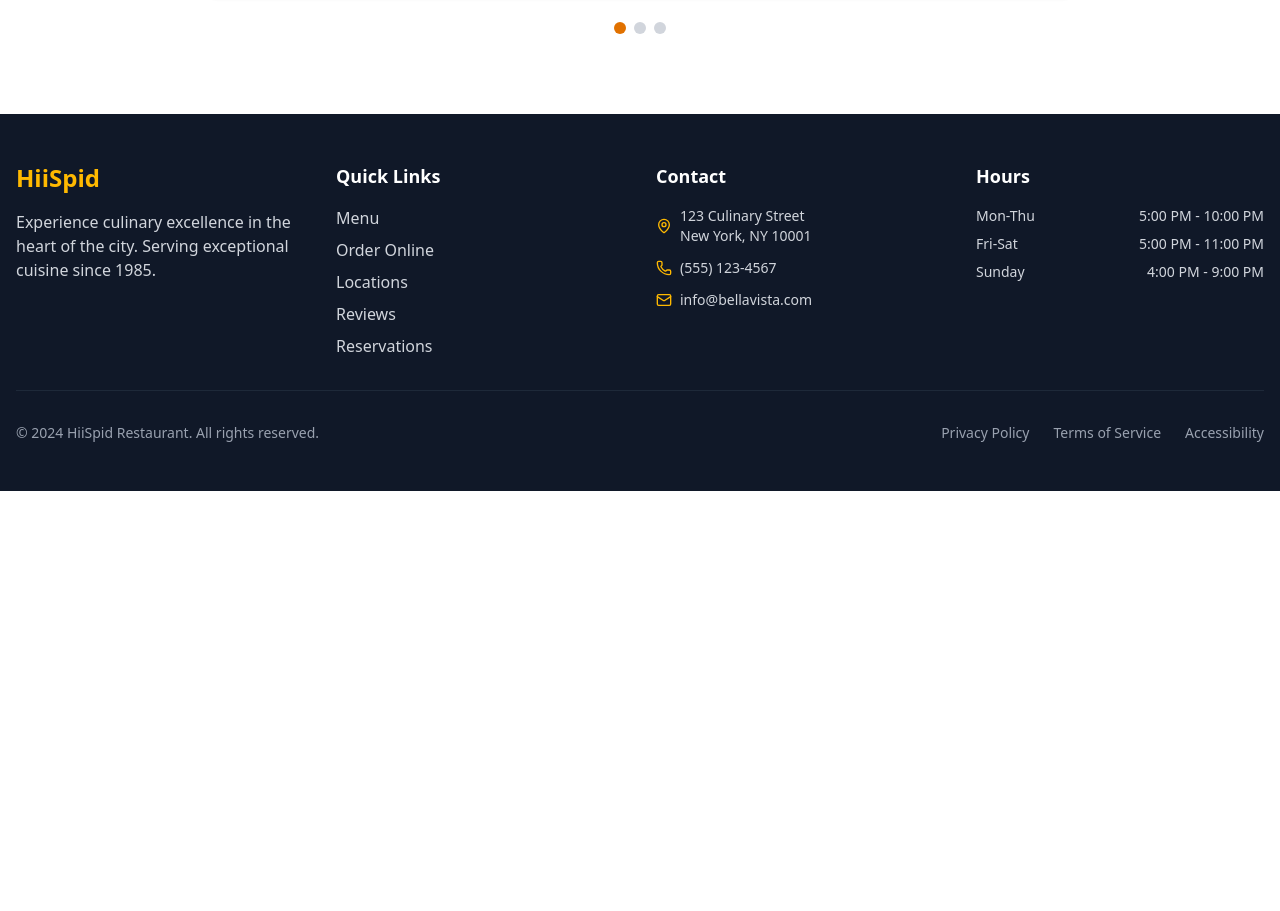
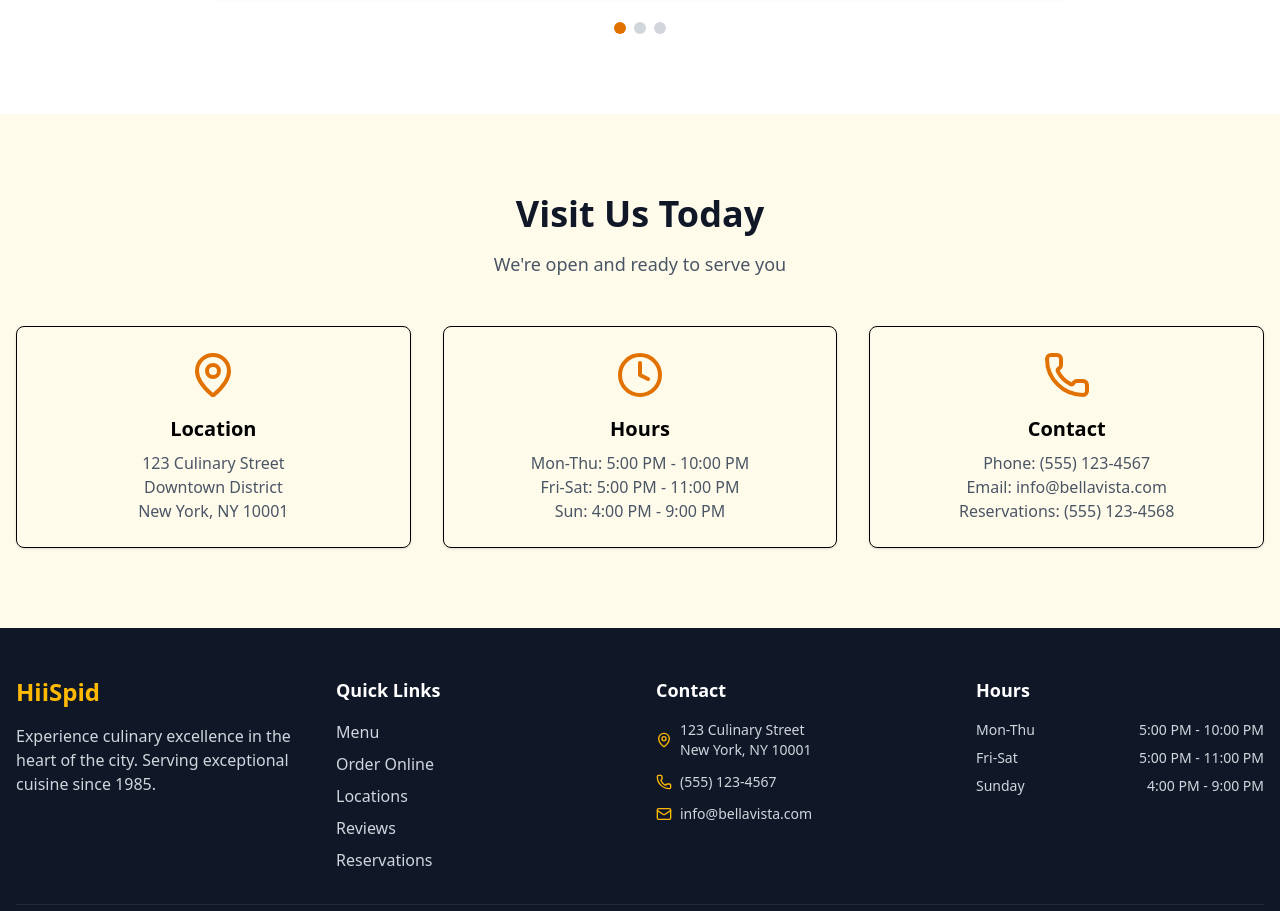
Before and after one commit to comfort-Issifu/HiiSpid, a React (Vite) app: page / in a window 1280 px wide. Shown: the part 1172-2083 px from the top of the page. Before the commit the page ends 1663 px from the top, so only its background shows below. Built offline with nearby package versions, Linux system fonts and the light colour scheme.

Commit message:
add contact info section

```diff
--- a/src/App.jsx
+++ b/src/App.jsx
@@ -1,13 +1,15 @@
 import About from "./components/About";
 import Footer from "./components/footer";
 import { Textarea } from "./components/Textarea";
-import  Testimonials from './components/Testimonials'
+import Testimonials from "./components/Testimonials";
+import ContactInfo from "./components/ContactInfo";
 
 function App() {
   return (
     <>
       <About />
       <Testimonials />
+      <ContactInfo />
       <Footer />
     </>
   );
--- /dev/null
+++ b/src/components/ContactInfo.jsx
@@ -0,0 +1,56 @@
+import { Clock, MapPin, Phone } from "lucide-react";
+import { Card } from "./Card";
+
+function ContactInfo() {
+  return (
+    <section className="py-20 bg-amber-50">
+      <div className="max-w-7xl mx-auto px-4">
+        <div className="text-center mb-12">
+          <h2 className="text-4xl font-bold text-gray-900 mb-4">
+            Visit Us Today
+          </h2>
+          <p className="text-lg text-gray-600">
+            We're open and ready to serve you
+          </p>
+        </div>
+        <div className="grid md:grid-cols-3 gap-8">
+          <Card className="p-6 text-center">
+            <MapPin className="h-12 w-12 text-amber-600 mx-auto mb-4" />
+            <h3 className="text-xl font-semibold mb-2">Location</h3>
+            <p className="text-gray-600">
+              123 Culinary Street
+              <br />
+              Downtown District
+              <br />
+              New York, NY 10001
+            </p>
+          </Card>
+          <Card className="p-6 text-center">
+            <Clock className="h-12 w-12 text-amber-600 mx-auto mb-4" />
+            <h3 className="text-xl font-semibold mb-2">Hours</h3>
+            <p className="text-gray-600">
+              Mon-Thu: 5:00 PM - 10:00 PM
+              <br />
+              Fri-Sat: 5:00 PM - 11:00 PM
+              <br />
+              Sun: 4:00 PM - 9:00 PM
+            </p>
+          </Card>
+          <Card className="p-6 text-center">
+            <Phone className="h-12 w-12 text-amber-600 mx-auto mb-4" />
+            <h3 className="text-xl font-semibold mb-2">Contact</h3>
+            <p className="text-gray-600">
+              Phone: (555) 123-4567
+              <br />
+              Email: info@bellavista.com
+              <br />
+              Reservations: (555) 123-4568
+            </p>
+          </Card>
+        </div>
+      </div>
+    </section>
+  );
+}
+
+export default ContactInfo;
```
